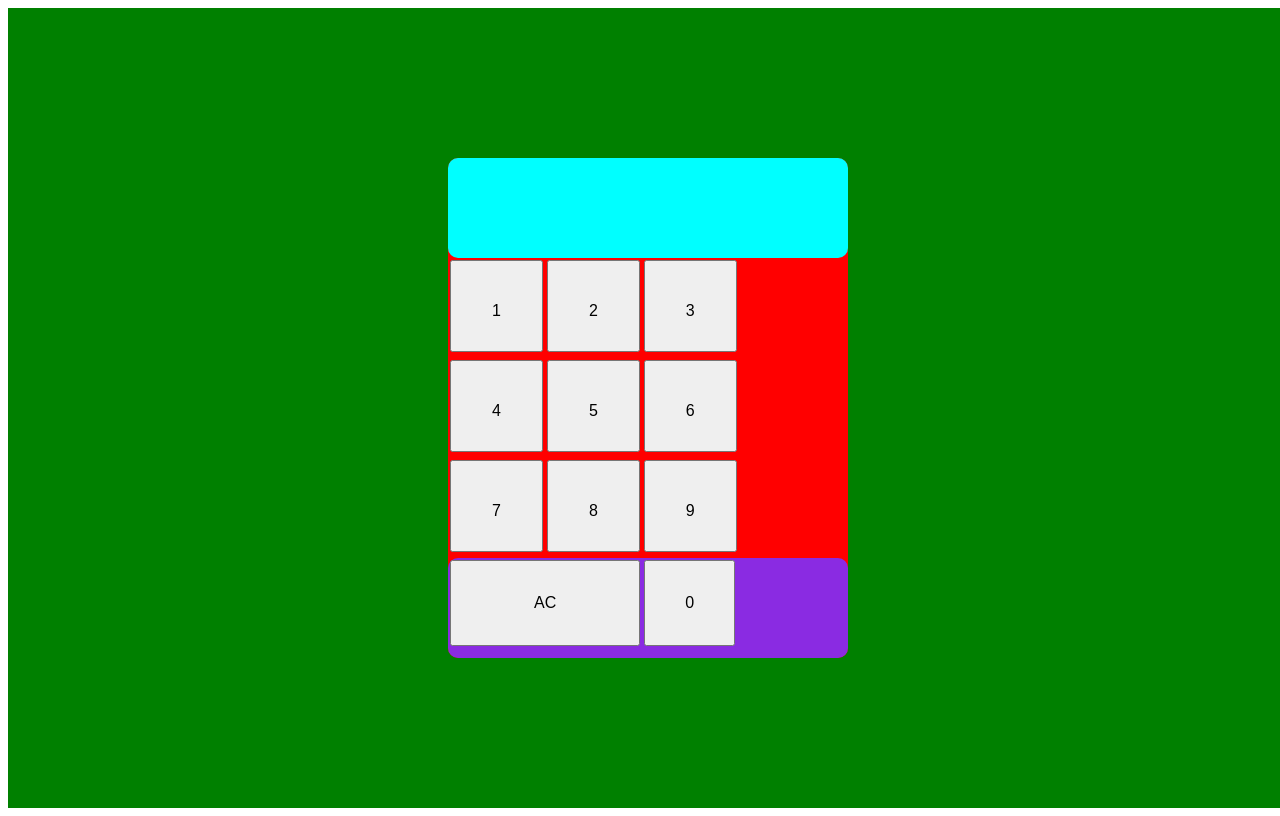
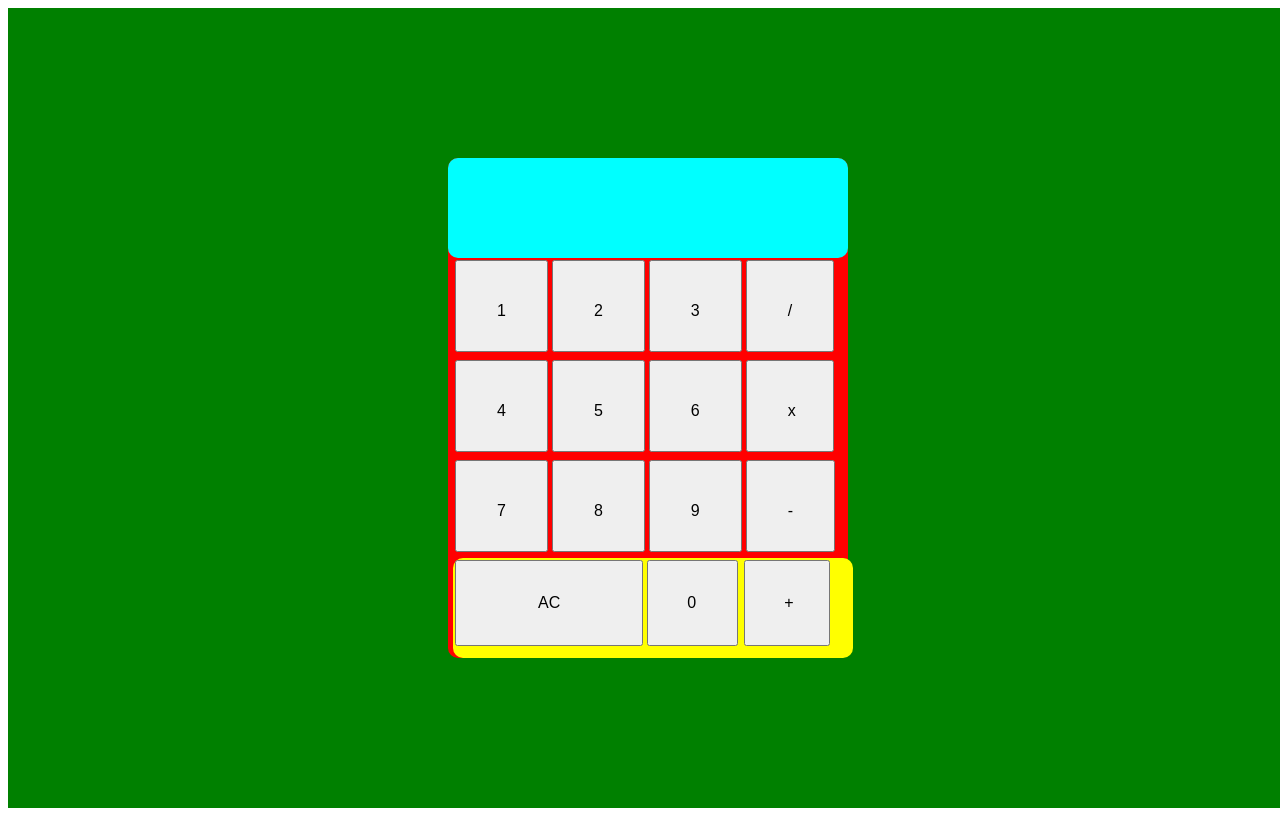
Before and after one commit to cakesandcarrots/Calculator, a plain HTML site: page index.html in a window 1280 px wide. Drawn offline with Linux system fonts and the light colour scheme.

Commit message:
completed basic calculator layout

```diff
--- a/index.html
+++ b/index.html
@@ -9,24 +9,25 @@
     <div class="calcbody">
         <div class="display"></div>
         <div class="numbers">
-            <!-- <div>
-                <button>+</button>
-            </div> -->
             <div class="buttonlen">
                 <div class="buttonsize">
                     <button class="button">1</button>
                     <button class="button">2</button>
                     <button class="button">3</button>
+                    <button class="button">/</button>
+
                 </div>
                 <div class="buttonsize">
                     <button class="button">4</button>
                     <button class="button">5</button>
                     <button class="button">6</button>
+                    <button class="x">x</button>
                 </div>
                 <div class="buttonsize">
                     <button class="button">7</button>
                     <button class="button">8</button>
                     <button class="button">9</button>
+                    <button class="button">-</button>
                 </div>
             </div>
 
@@ -34,35 +35,16 @@
         <div class="extras">
             <button class="buttonlowerac">AC</button>
             <button class="zero">0</button>
+            <button class="plus">+</button>
 
         </div>
 
     </div>
 </div>
-<!-- <button class="button">0</button>
-<button class="button">AC</button>
-<button class="button">-</button>
-<button class="button">+</button>
-<button class="button">/</button>
-<button class="button">*</button> -->
 
 <body>
 
 </body>
-<!-- <button class="button">1</button>
-        <button class="button">2</button>
-        <button class="button">3</button>
-        <button class="button">4</button>
-        <button class="button">5</button>
-        <button class="button">6</button>
-        <button class="button">7</button>
-        <button class="button">8</button>
-        <button class="button">9</button>
-        <button class="button">0</button>
-        <button class="button">AC</button>
-        <button class="button">-</button>
-        <button class="button">+</button>
-        <button class="button">/</button>
-        <button class="button">*</button> -->
+
 
 </html>
--- a/style.css
+++ b/style.css
@@ -30,8 +30,10 @@
     margin-top: auto;
     width: 400px;
     height: 100px;
-    background-color: blueviolet;
+    background-color: yellow;
     border-radius: 10px;
+    margin-left: 5px;
+
 
 }
 
@@ -49,7 +51,9 @@
 }
 
 .buttonsize {
+    margin-left: 5px;
     height: 100px;
+    width: 400px;
 }
 
 .buttonlower {
@@ -65,8 +69,8 @@
     margin-left: 2px;
     font-size: medium;
     padding: 32px;
-    padding-left: 82px;
-    padding-right: 82px;
+    padding-left: 81px;
+    padding-right: 81px;
 }
 
 .zero {
@@ -74,8 +78,27 @@
     margin-left: 0px;
     font-size: medium;
     padding: 32px;
-    padding-left: 39px;
-    padding-right: 39px;
+    padding-left: 38px;
+    padding-right: 40px;
 
 
 }
+
+.x {
+    font-size: medium;
+    padding: 40px;
+    padding-bottom: 30px;
+    margin: 2px;
+    padding-right: 36px;
+
+}
+
+.plus {
+    margin: 2px;
+    margin-left: 0px;
+    font-size: medium;
+    padding: 32px;
+    padding-left: 38px;
+    padding-right: 35px;
+
+}
```
